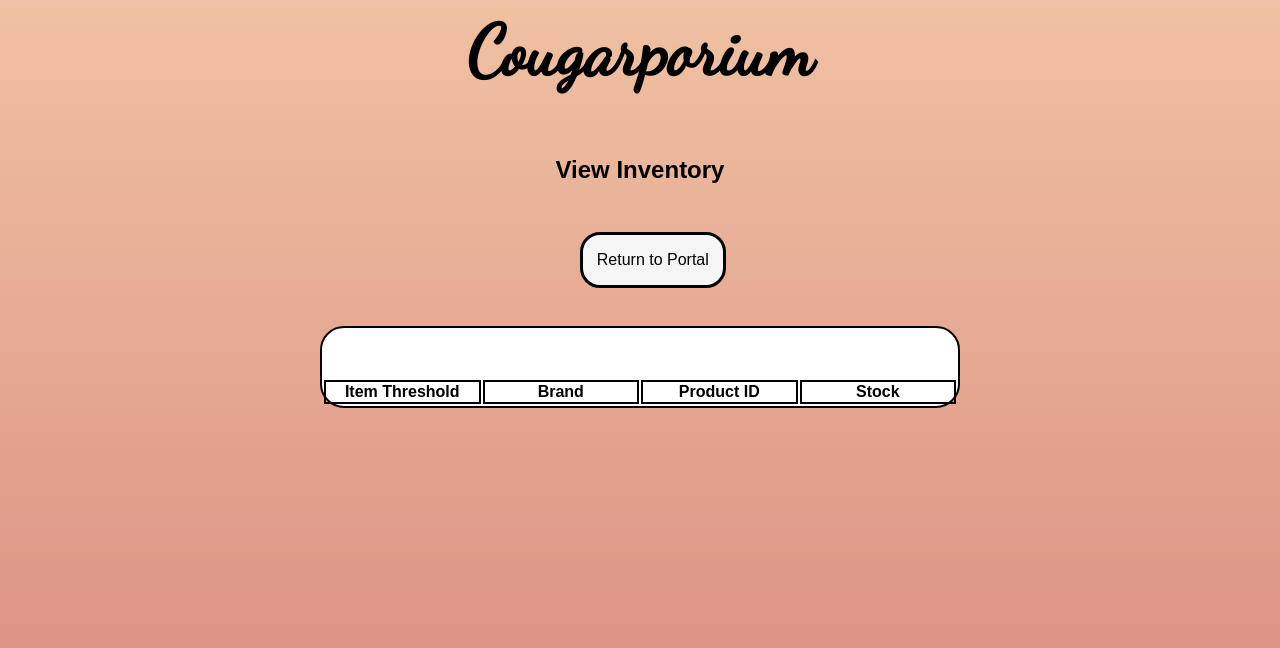
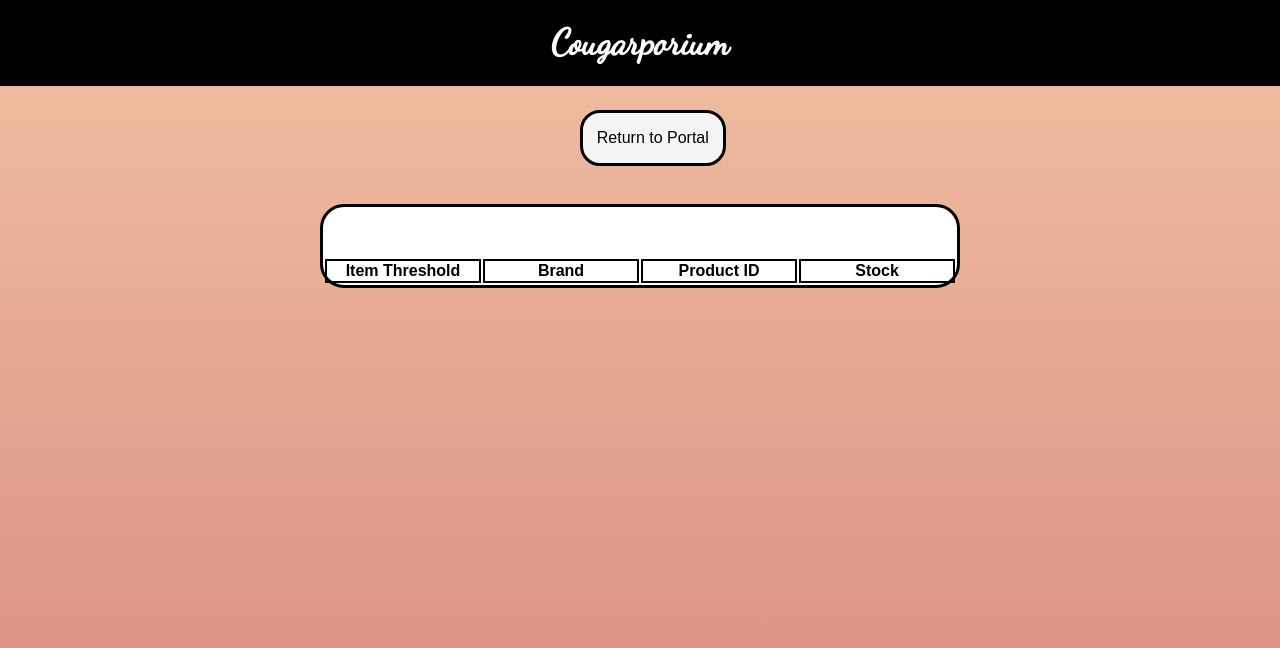
Before and after one commit to THINNGO2511/COSC3380-TeamProject, a PHP site: page /umaporium2/viewinventory.php in a window 1280 px wide. Shown: the top 648 px of the page. Run offline with PHP 8.4, Linux system fonts and the light colour scheme; data that the repository does not hold is empty; some libraries are stand-ins or nearby versions.

Commit message:
Modified multiple pages: registration, inventory, listing, index

```diff
--- a/umaporium2/index.php
+++ b/umaporium2/index.php
@@ -84,13 +84,10 @@ $TestObj2->displaylist();
 <br><br><br>
 </div>
 
-
 <br><br><br><br><br><br><br><br><br><br><br><br><br><br><br><br><br><br><br><br><br><br><br>
-
 
 <h2> Click one of the options above, or use our Navigation Bar up top for more! </h2>
 </main>
-
 
 <footer>
  <nav>
@@ -100,8 +97,5 @@ $TestObj2->displaylist();
  </nav>
 </footer>
 
-
-
-
 </body>
 </html>
--- a/umaporium2/listings.php
+++ b/umaporium2/listings.php
@@ -34,12 +34,12 @@ margin:auto;
   </nav>
 </header>
 
-<h1 style="font-size: 60px; font-family:'Dancing Script'"> Cougarporium </h1>
+<h1 style="font-size: 50px; font-family:'Dancing Script'; "> Cougarporium </h1>
 <h1 style="font-size: 23px"> - Item Listings - </h1>
 <br>
 
 <!-- <div style="width: 50%; border-radius: 24px; align-items: center"> -->
-<div style="width: 50%; border-radius: 24px; display: flex; justify-content: center; align-items: center; flex-direction: column;">
+<div style="width: 50%; border-radius: 24px; display: flex; justify-content: center; align-items: center; flex-direction: column; background-color: white;">
 <h3 style="color:black;text-align:center"> Enter a search term </h3><br>
 	<form method="POST">
 		<label for="keyword">Keyword:</label>
--- a/umaporium2/user_registration.php
+++ b/umaporium2/user_registration.php
@@ -16,8 +16,8 @@
 
     <!-- User signup form -->
     <div class="login-form">
-    <form action="includes/register.php" method="post"class="center-form">
-    <p style="font-size: 24px; margin-top: 20px; margin-bottom: 10px; font-family:'Dancing Script'; ">Join us!</p>
+    <form action="includes/register.php" method="post" class="center-form">
+        <p style="font-size: 24px; margin-top: 20px; margin-bottom: 10px; font-family:'Dancing Script'; ">Join us!</p>
         <div style="display: flex; flex-direction: column; align-items: center;">
             <label for="fname">First Name: </label>
             <input type="text" name="fname" id="fname" placeholder="first name" required>
--- a/umaporium2/viewinventory.php
+++ b/umaporium2/viewinventory.php
@@ -12,30 +12,33 @@ table {
 		margin-left: auto;
 		margin-right: auto;
 		width: 100%;
-  border: 2px solid black;
+		border: 3.5px solid black;
 		}
+	</style>
+<title>Inventory</title>
 
-</style>
 </head>
 <body>
 
-<h1 style="font-family:'Dancing Script'; font-size: 70px"> <center>Cougarporium</center> </h1>
-
-<h2 style="color: black; text-align: center">View Inventory</h2>
+<nav>
+	<h1 style="color:#fff;font-size: 2.25em; font-family: 'Dancing Script'; margin: 0">
+		Cougarporium
+	</h1>
+</nav>
 
 <br>
+
+<script>
+	function navigateBackToStaff() {
+	window.location.href = 'staffportal.php';
+	}
+</script>
 
 <div style="display: flex; justify-content: center; align-items: center;">
 	<div class="column4" onclick="navigateBackToStaff()">
 		Return to Portal
 	</div>
 </div>
-
-<script>
-	function navigateBackToStaff() {
-	window.location.href = 'staffportal.php';
-	}
-</script>
 
 <br>
 
```
Also changed, not shown: umaporium2/account.php (+33 -7 lines). Lines whose indentation alone changed are shown as unchanged.
